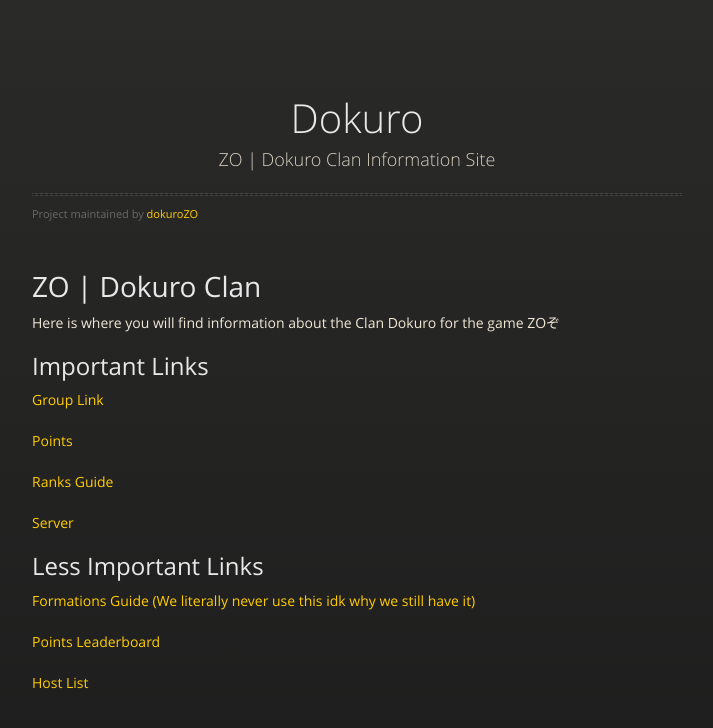
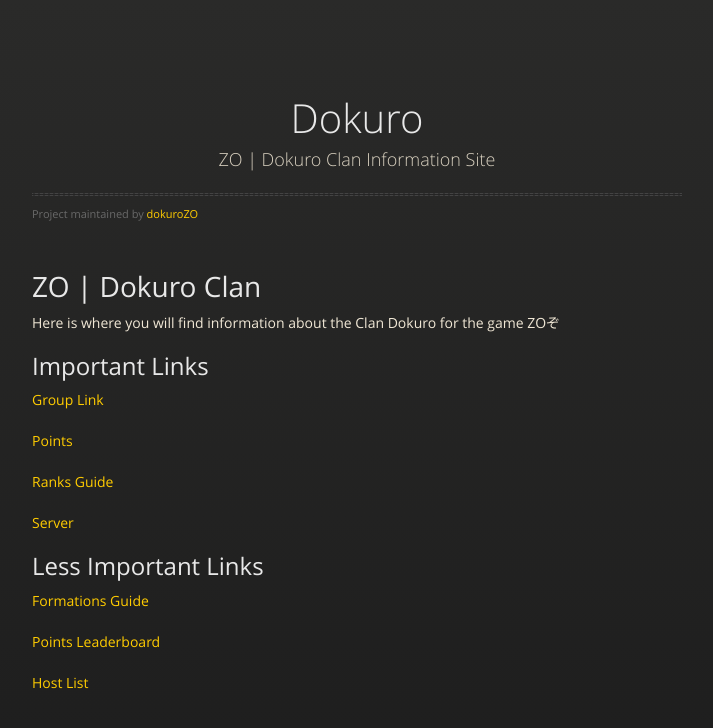
Before and after one commit to dokuroZO/Dokuro, a Jekyll site: the page built from index.md, in a window 1280 px wide. Shown: the top 728 px of the page, without its empty margins (283-996 px from the left). Built offline with Jekyll 4.4.1, drawn with Linux system fonts in a browser that asks for light colours; our own code applies the rules of GitHub Pages for plain Markdown files.

Commit message:
Update index.md

```diff
--- a/index.md
+++ b/index.md
@@ -14,7 +14,7 @@ Here is where you will find information about the Clan Dokuro for the game ZOぞ
 
 ## Less Important Links
 
-[Formations Guide (We literally never use this idk why we still have it)](https://docs.google.com/document/d/1yHrYjtamVv51xGqQXGVyqQ0FmkSzt4D3FeH3_tTiWDk/edit?usp=sharing)
+[Formations Guide](https://docs.google.com/document/d/1yHrYjtamVv51xGqQXGVyqQ0FmkSzt4D3FeH3_tTiWDk/edit?usp=sharing)
 
 [Points Leaderboard](leaderboard.md)
 
```
